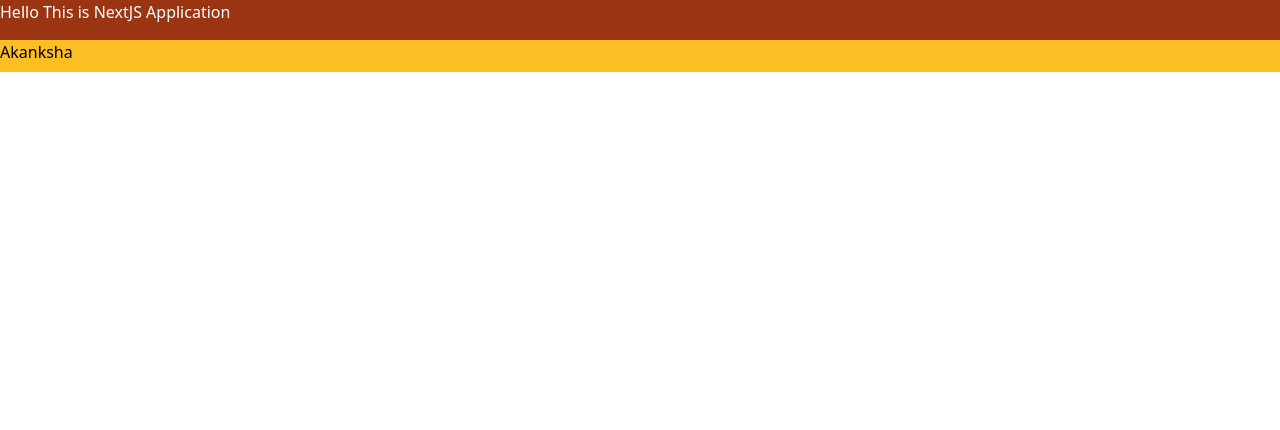
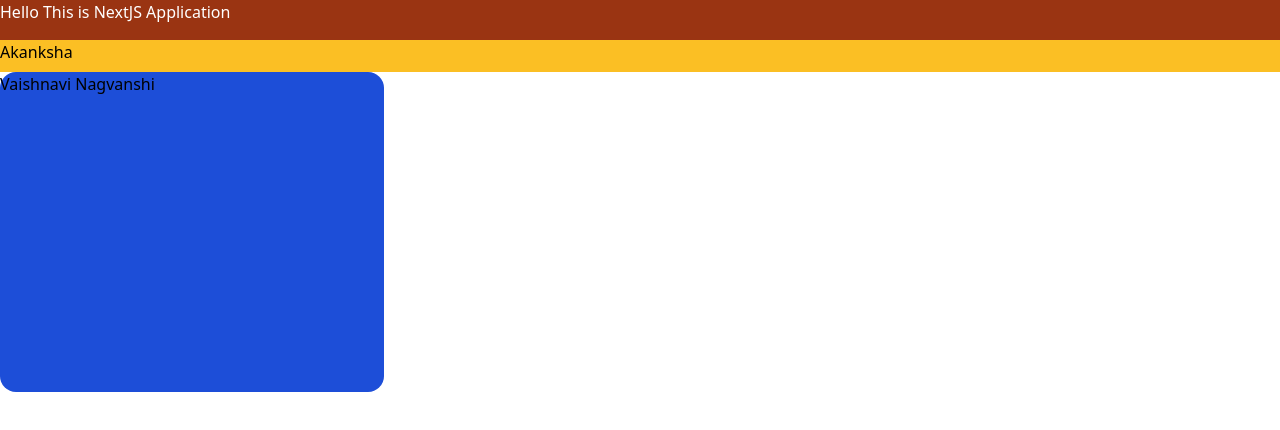
Before and after one commit to sumanmalakar/Project_Exhibition, a Next.js app: page / in a window 1280 px wide. Shown: the top 430 px of the page. Built offline with nearby package versions, Linux system fonts and the light colour scheme.

Commit message:
my contribution

```diff
--- a/pages/index.jsx
+++ b/pages/index.jsx
@@ -23,7 +23,7 @@ export default function Home() {
           <div className="bg-amber-400 h-8 ">
             <h1>Akanksha</h1>
           </div>
-
+      <div className="bg-blue-700 h-80 w-96 rounded-2xl">Vaishnavi Nagvanshi</div>
 
       </main>
     </>
```
